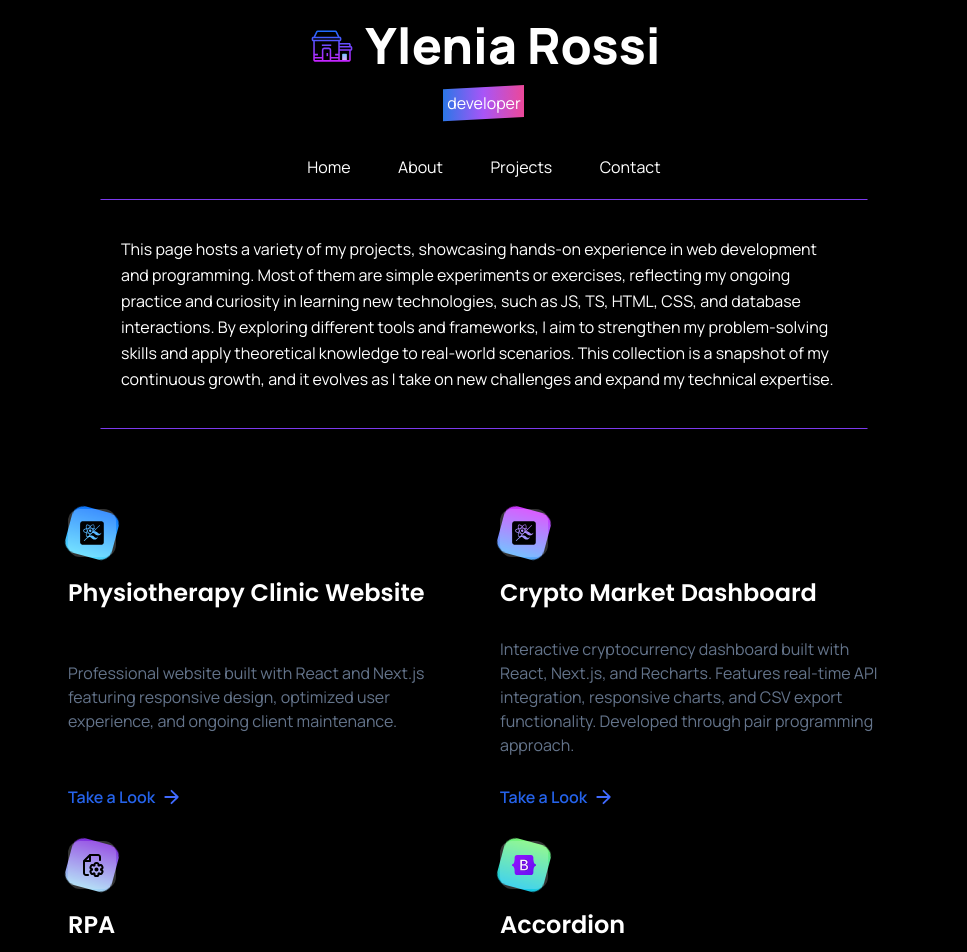
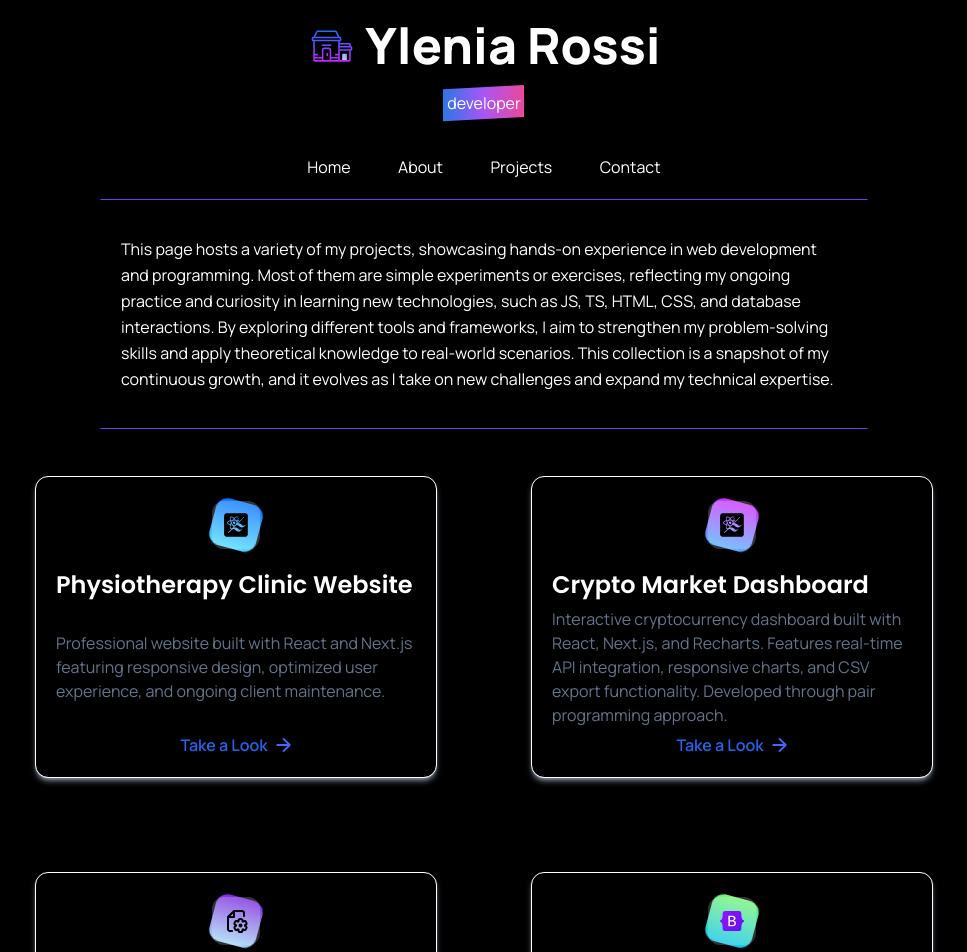
Before and after one commit to roxyle/portfolio, a Next.js app: page /Projects in a window 1280 px wide. Shown: the top 952 px of the page, without its empty margins (156-1123 px from the left). Built offline with nearby package versions, Linux system fonts and the light colour scheme.

Commit message:
edited outline projectworks

```diff
--- a/src/pages/Projects/index.tsx
+++ b/src/pages/Projects/index.tsx
@@ -25,10 +25,11 @@ export default function Projects() {
         </div>
       </div>
 
-      <div className='flex flex-wrap justify-center items-center my-20 gap-8 px-5'>
+      <div className='flex flex-wrap justify-center items-center m-4 gap-8 px-5 '>
         {projects.map((project)=> (
-          <div className='lg:w-[400px] w-full flex flex-col flex-wrap min-h-[300px]' key={project.name}>
-            <div className='block-container w-12 h-12'>
+          <div className='outline outline-1 shadow-md shadow-slate-400 rounded-xl
+          lg:w-[400px] w-full flex flex-col flex-wrap min-h-[300px] items-center m-8' key={project.name}>
+            <div className='mt-6 block-container w-12 h-12 '>
               <div className={`btn-back rounded-xl ${project.theme}`}  />
               <div className='btn-front rounded-xl flex justify-center items-center'>
                 <Image src={project.iconUrl}
@@ -38,7 +39,7 @@ export default function Projects() {
             </div>
 
 
-            <div className='mt-5 flex flex-col justify-between flex-grow'>
+            <div className='m-5 flex flex-col justify-between flex-grow'>
 
                   <h4 className='text-2xl font-poppins font-semibold'>
                   {project.name}
@@ -46,7 +47,7 @@ export default function Projects() {
                   <p className='text-slate-500'>
                   {project.description}
                   </p>
-                  <div className='flex items-center gap-2 font-poppins'>
+                  <div className='flex items-center justify-center gap-2 mx-2 font-poppins'>
                   <Link href={project.link}
                   target="_blank"
                   rel="noopener noreferrer"
```
